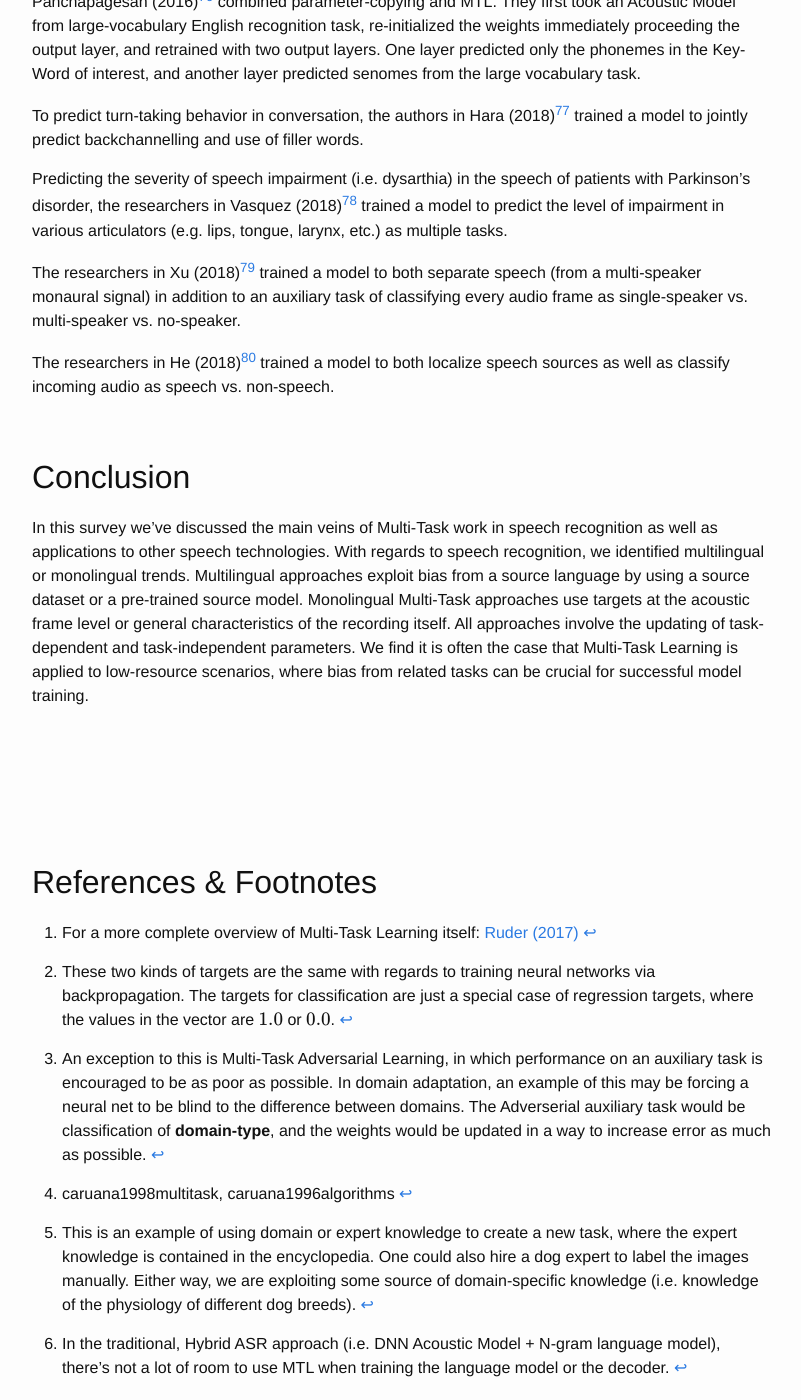
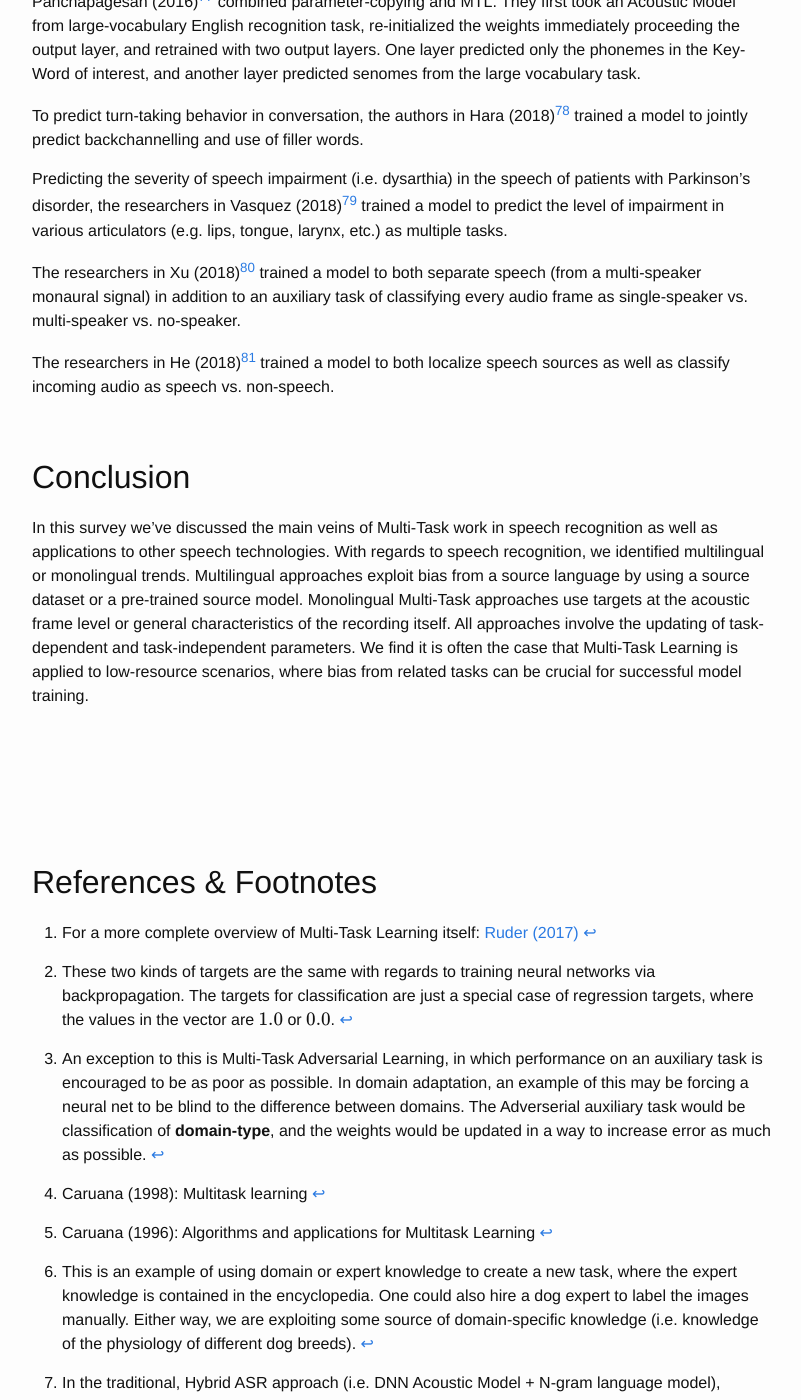
Before and after one commit to JRMeyer/jrmeyer.github.io, a Jekyll site: the page built from _posts/2020-03-21-overview-mtl-in-asr.markdown, in a window 1280 px wide and 1400 px high, scrolled down 18485 px. Shown: the whole window, without its empty margins (238-1039 px from the left). Built offline with Jekyll 4.4.1, drawn with Linux system fonts in a browser that asks for light colours; formulas are drawn with MathJax 3; comment, search, counter and statistics services are not loaded; some of the changed text lies outside the part shown.

Commit message:
footnotes

```diff
--- a/_posts/2020-03-21-overview-mtl-in-asr.markdown
+++ b/_posts/2020-03-21-overview-mtl-in-asr.markdown
@@ -48,13 +48,13 @@ The *targets* might be distinct label categories represented by one-hot vectors
 
 [^3]: These two kinds of targets are the same with regards to training neural networks via backpropagation. The targets for classification are just a special case of regression targets, where the values in the vector are $$1.0$$ or $$0.0$$.
 
-Given this definition of *task*, we define Multi-Task Learning as a training procedure which updates model parameters such that the parameters optimize performance on multiple tasks in parallel[^4]. At its core, Multi-Task Learning is an approach to parameter estimation for statistical models[^5]. Even though we use multiple tasks during training, we will produce only one model. A subset of the model's parameters will be task-specific, and another subset will be shared among all tasks. Shared model parameters are updated according to the error signals of all tasks, whereas task-specific parameters are updated according to the error signal of only one task.
+Given this definition of *task*, we define Multi-Task Learning as a training procedure which updates model parameters such that the parameters optimize performance on multiple tasks in parallel[^4]. At its core, Multi-Task Learning is an approach to parameter estimation for statistical models[^caruana1998multitask][^caruana1996algorithms]. Even though we use multiple tasks during training, we will produce only one model. A subset of the model's parameters will be task-specific, and another subset will be shared among all tasks. Shared model parameters are updated according to the error signals of all tasks, whereas task-specific parameters are updated according to the error signal of only one task.
 
 It is important to note that a Multi-Task model will have both *task-dependent* and *task-independent* parameters. The main intuition as to why the Multi-Task approach works is the following: if tasks are related, they will rely on a common underlying representation of the data. Learning related tasks together will bias the shared parameters to encode robust, task-independent representations of the data.
 
 [^4]: An exception to this is Multi-Task Adversarial Learning, in which performance on an auxiliary task is encouraged to be as poor as possible. In domain adaptation, an example of this may be forcing a neural net to be blind to the difference between domains. The Adverserial auxiliary task would be classification of **domain-type**, and the weights would be updated in a way to increase error as much as possible.
-
-[^5]: caruana1998multitask, caruana1996algorithms
+[^caruana1998multitask]: Caruana (1998): Multitask learning
+[^caruana1996algorithms]: Caruana (1996): Algorithms and applications for Multitask Learning
 
 Given this definition of *task* and this definition of *Multi-Task Learning*, we can start to think about the different ways in which a Multi-Task model can be trained. Probably the most common Multi-Task use-case is the classification of a single dataset $$(X)$$ as multiple sets of target labels $$(Y_{1}, Y_{2} \dots Y_{N})$$. This model will perform mappings from $$(X)$$ into each of the label spaces separately. Another approach is the classification of multiple datasets sampled from various domains $$(X_{1}, X_{2} \dots X_{N})$$ as their own, dataset-specific targets $$(Y_{1}, Y_{2} \dots Y_{N})$$. Less commonly, it is possible to classify multiple datasets using one super-set of labels. These different approaches are represented with regards to vanilla feed-forward neural networks in Figure (1).
 
```
